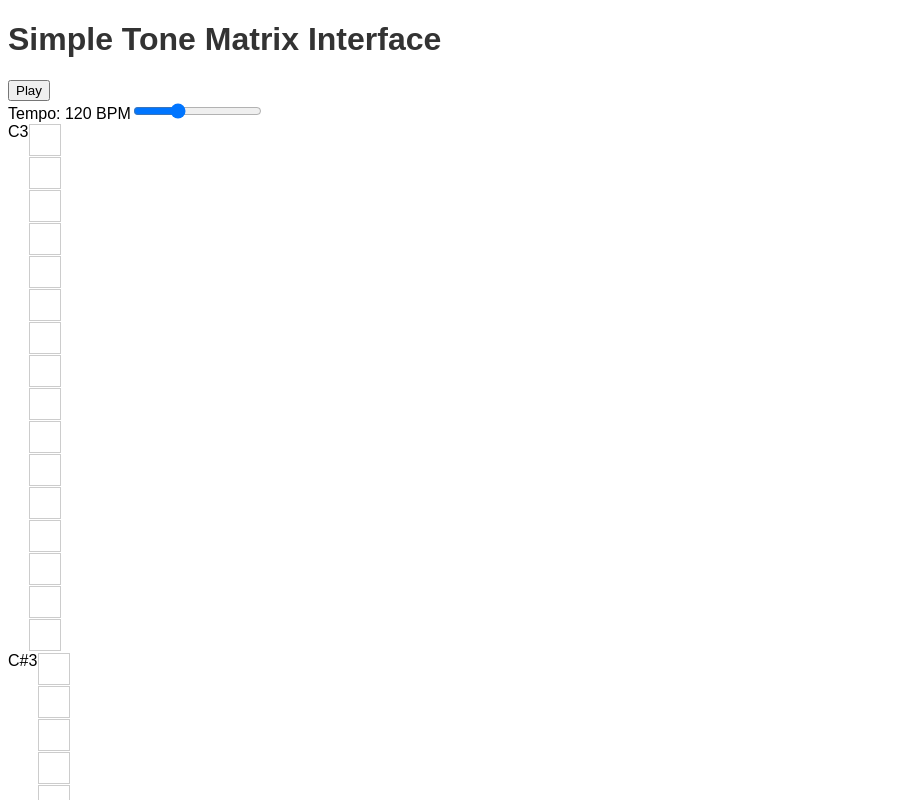
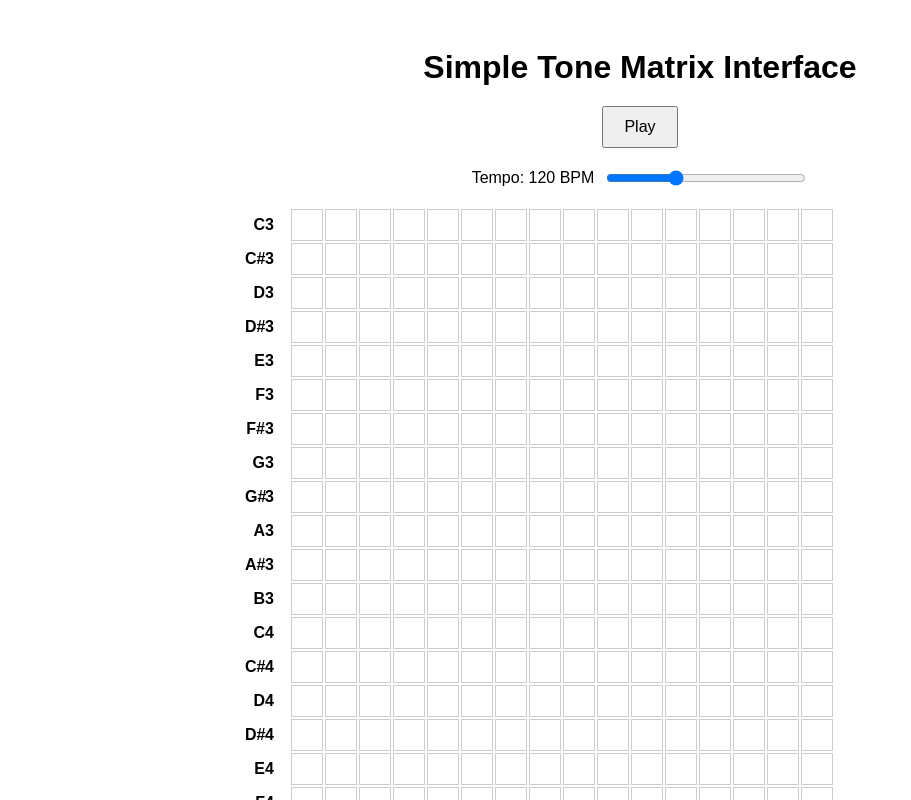
Before and after one commit to benasayag/music-matrix-interface-clean, a React (Create React App) app: page / in a window 1280 px wide. Shown: the top 800 px of the page, without its empty margins (0-911 px from the left). Built offline with nearby package versions, Linux system fonts and the light colour scheme.

Commit message:
Align notes by adding space to non-sharp notes and clean up SCSS

```diff
--- a/src/App.scss
+++ b/src/App.scss
@@ -1,8 +1,37 @@
 .musical-matrix {
   font-family: Arial, sans-serif;
+  max-width: 800px;
+  margin: 0 auto;
+  padding: 20px;
 
   h1 {
-       color: #333;
+    text-align: center;
+    margin-bottom: 20px;
+  }
+
+  .controls {
+    text-align: center;
+    margin-bottom: 20px;
+
+    button {
+      padding: 10px 20px;
+      font-size: 16px;
+    }
+  }
+
+  .tempo-control {
+    display: flex;
+    align-items: center;
+    justify-content: center;
+    margin-bottom: 20px;
+
+    span {
+      margin-right: 10px;
+    }
+
+    input {
+      width: 200px;
+    }
   }
 
   .matrix-grid {
@@ -12,6 +41,31 @@
 
   .matrix-row {
     display: flex;
+    align-items: center;
+  }
+
+  .note-label {
+    width: 40px;
+    text-align: right;
+    margin-right: 10px;
+    font-weight: bold;
+    display: flex;
+    justify-content: flex-end;
+    align-items: center;
+
+    .note-name {
+      width: 20px;
+      text-align: right;
+    }
+
+    .octave {
+      width: 15px;
+      text-align: left;
+    }
+  }
+
+  .cell-container {
+    display: flex;
   }
 
   .matrix-cell {
@@ -20,6 +74,7 @@
     border: 1px solid #ccc;
     margin: 1px;
     cursor: pointer;
+    transition: all 0.2s ease;
 
     &.active {
       background-color: #3B82F6;
```
Lines whose indentation alone changed are shown as unchanged.
